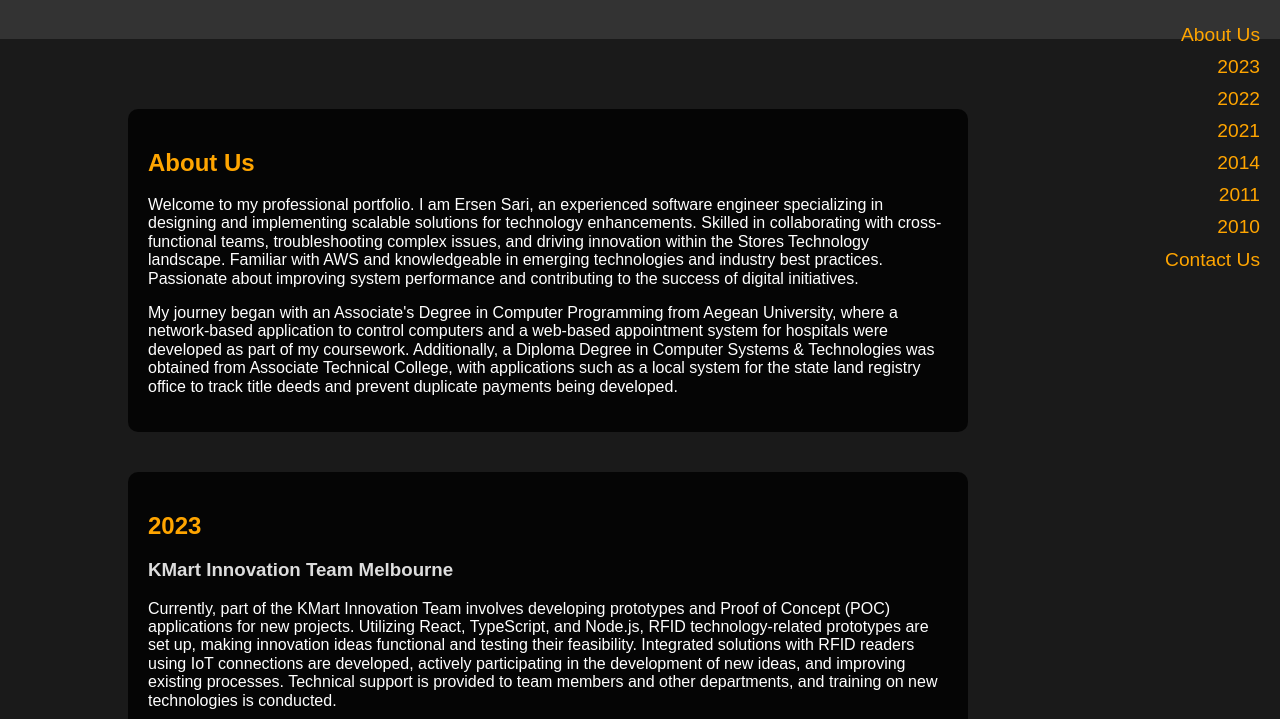
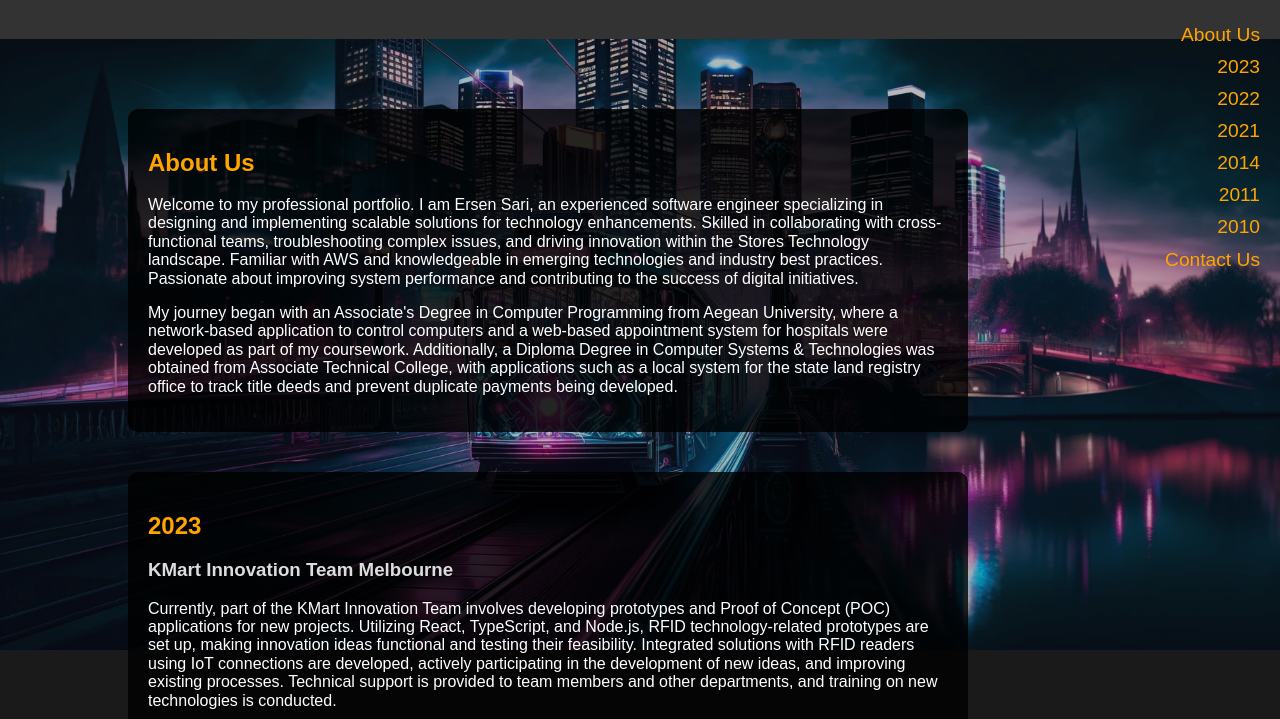
Before and after one commit to ersensari/portfolio, a plain HTML site: page index.html in a window 1280 px wide. Shown: the part 81-800 px from the top of the page. Drawn offline with nearby package versions, Linux system fonts and the light colour scheme.

Commit message:
Update index.html

```diff
--- a/index.html
+++ b/index.html
@@ -13,7 +13,7 @@
   </header>
   <section class="timeline">
     <div class="background">
-      <img src="path/to/dall-e-generated-image.jpg" alt="Melbourne Cyberpunk Background">
+      <img src="melbourne.webp" alt="Melbourne Cyberpunk Background">
     </div>
     <div class="content">
       <div class="timeline-nav">
```
